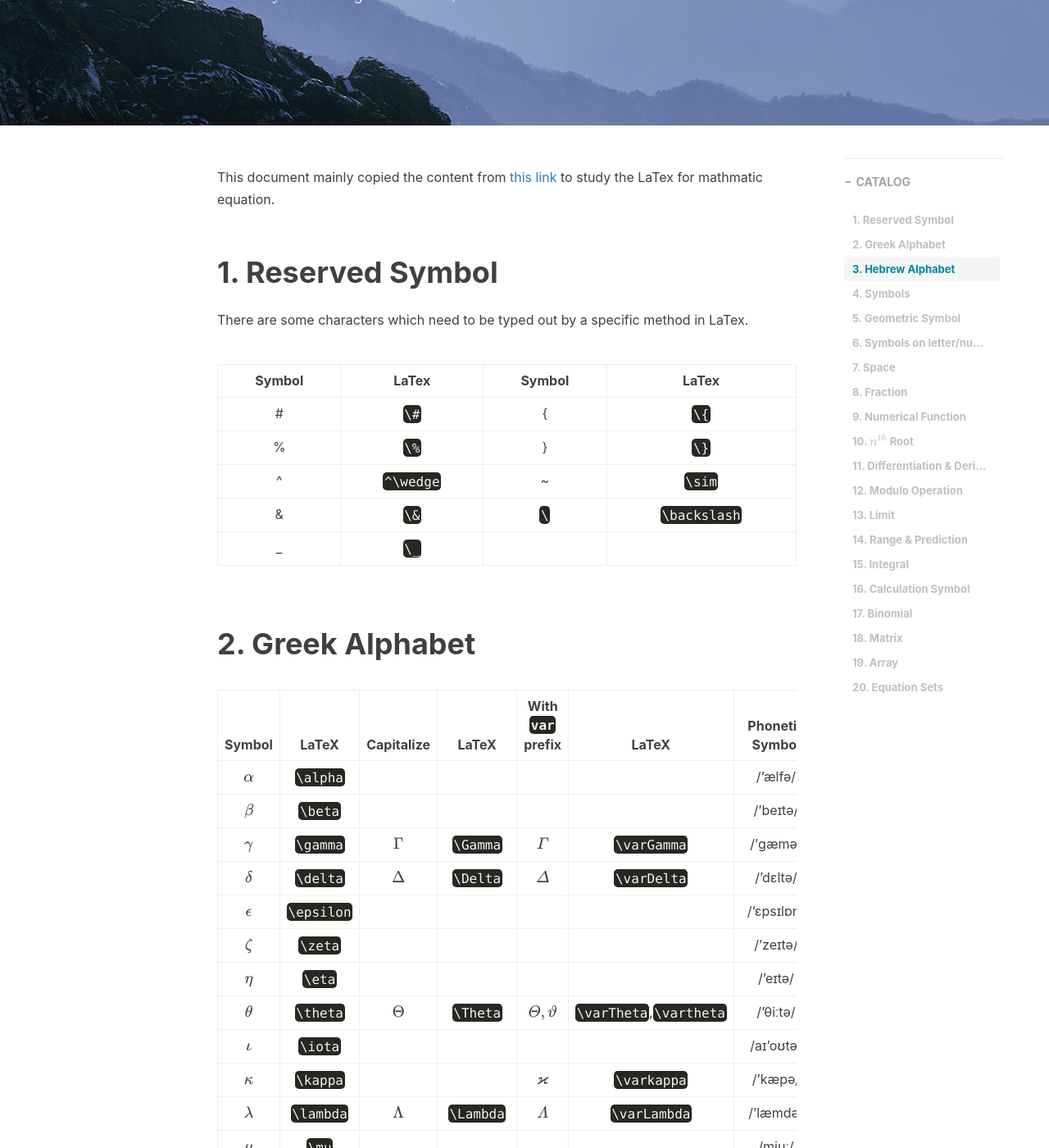
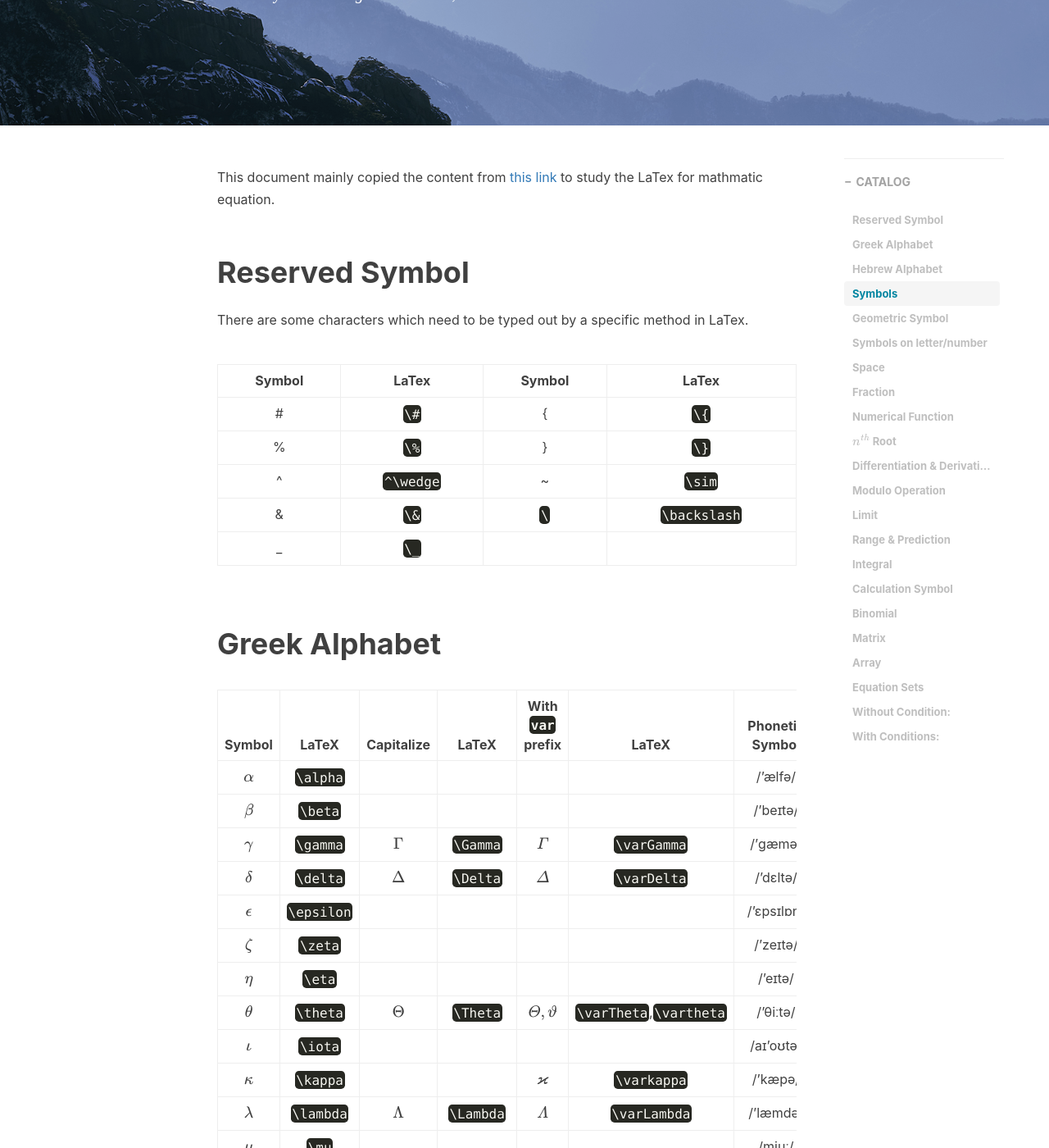
Before and after one commit to WinchellWang/winchellwang.github.io, a Jekyll site: the page built from _posts/2023-03-28-Manual_LaTex_Equation_ENG.md, in a window 1280 px wide and 1400 px high, scrolled down 533 px. Shown: the whole window at 82% size. Built offline with Jekyll 4.4.1, drawn with Linux system fonts in a browser that asks for light colours; nearby versions of some CDN libraries; comment, search, counter and statistics services are not loaded; some of the changed text lies outside the part shown.

Commit message:
Update 2023-03-28-Manual_LaTex_Equation_ENG.md

````diff
--- a/_posts/2023-03-28-Manual_LaTex_Equation_ENG.md
+++ b/_posts/2023-03-28-Manual_LaTex_Equation_ENG.md
@@ -14,7 +14,7 @@
 
 This document mainly copied the content from [this link](http://www.uinio.com/Math/LaTex/) to study the LaTex for mathmatic equation.
 
-# 1. Reserved Symbol
+# Reserved Symbol
 There are some characters which need to be typed out by a specific method in LaTex.
 
 |Symbol|LaTex|Symbol|LaTex|
@@ -25,7 +25,7 @@
 |&|`\&`|`\`|`\backslash`|
 |_|`\_`|
 
-# 2. Greek Alphabet
+# Greek Alphabet
 
 |Symbol|LaTeX|Capitalize|LaTeX|With `var` prefix|LaTeX|Phonetic Symbol|
 |:---:|:---:|:---:|:---:|:---:|:---:|:---:|
@@ -55,7 +55,7 @@
 |$\omega$|`\omega`|$\Omega$|`\Omega`|$\varOmega$|`\varOmega`|/oʊˈmeɪɡə/|
 |$\digamma$|`\digamma`|||||/daɪ'gæmə/|
 
-# 3. Hebrew Alphabet
+# Hebrew Alphabet
 
 |Symbol|LaTex|English|
 |:---:|:---:|:---:|
@@ -64,7 +64,7 @@
 |$\gimel$|`\gimel`|gimel|
 |$\daleth$|`\daleth`|daleth|
 
-# 4. Symbols
+# Symbols
 
 |Symbol|LaTex|Symbol|LaTex|
 |:---:|:---:|:---:|:---:|
@@ -127,7 +127,7 @@
 |$\nsubseteq$|`\nsubseteq`|$\Rightarrow$|`\Rightarrow`|
 |$\leftarrow$|`\leftarrow`|$\iff$|`\iff`|
 
-# 5. Geometric Symbol
+# Geometric Symbol
 
 |Symbol|LaTex|Symbol|LaTex|
 |:---:|:---:|:---:|:---:|
@@ -144,7 +144,7 @@
 |$\blacktriangle$|`\blacktriangle`|$\blacktriangledown$|`\blacktriangledown`|
 |$\blacktriangleleft$|`\blacktriangleleft`|$\blacktriangleright$|`\blacktriangleright`|
 
-# 6. Symbols on letter/number
+# Symbols on letter/number
 
 |Symbol|LaTex|Symbol|LaTex|
 |:---:|:---:|:---:|:---:|
@@ -155,7 +155,7 @@
 |$\overbrace{ 1+2+\cdots+100 }^{5050}$|`\overbrace{ 1+2+\cdots+100 }^{5050}`|
 |$\underbrace{ a+b+\cdots+z }_{26}$|`\underbrace{ a+b+\cdots+z }_{26}`|
 
-# 7. Space
+# Space
 The distance of a space is defined as `em`, and the actual size of `em` is changing with the font size.
 
 |Size|Example|LaTex|
@@ -168,7 +168,7 @@
 |No Space|$ab$|`ab`|
 |Tight Close|$a\!b$|`a\!b`|
 
-# 8. Fraction
+# Fraction
 
 |Example|Latex|
 |:---:|:---:|
@@ -177,7 +177,7 @@
 |$\dfrac{2}{4} = 0.5 \qquad \dfrac{2}{c + \dfrac{2}{d + \dfrac{2}{4}}} = a$|`\dfrac{2}{4} = 0.5 \qquad \dfrac{2}{c + \dfrac{2}{d + \dfrac{2}{4}}} = a`|
 |$\cfrac{2}{c + \cfrac{2}{d + \cfrac{2}{4}}} = a$|`\cfrac{2}{c + \cfrac{2}{d + \cfrac{2}{4}}} = a`|
 
-# 9. Numerical Function
+# Numerical Function
 
 |Example|Latex|
 |:---:|:---:|
@@ -198,14 +198,14 @@
 |:---:|:---:|
 |$\operatorname{mydefine}x$|`\operatorname{mydefine}x`|
 
-# 10. $n^{th}$ Root
+# $n^{th}$ Root
 
 |Symbol|LaTex|Symbol|LaTex|
 |:---:|:---:|:---:|:---:|
 |$\surd$|`\surd`|$\sqrt{\pi}$|`\sqrt{\pi}`|
 |$\sqrt[n]{\pi}$|`\sqrt[n]{\pi}`|$\sqrt[3]{\frac{x^3+y^3}{2}}$|`\sqrt[3]{\frac{x^3+y^3}{2}}`|
 
-# 11. Differentiation & Derivatives
+# Differentiation & Derivatives
 
 |Symbol|LaTex|
 |:---:|:---:|
@@ -213,7 +213,7 @@
 |$dy/dx, \mathrm{d}y/\mathrm{d}x, \frac{dy}{dx}, \frac{\mathrm{d}y}{\mathrm{d}x}, \frac{\partial^2}{\partial x_1\partial x_2}y$|`dy/dx, \mathrm{d}y/\mathrm{d}x, \frac{dy}{dx}, \frac{\mathrm{d}y}{\mathrm{d}x}, \frac{\partial^2}{\partial x_1\partial x_2}y`|
 |$\prime, \backprime, f^\prime, f', f'', f^{(3)}, \dot y, \ddot y$|`\prime, \backprime, f^\prime, f', f'', f^{(3)}, \dot y, \ddot y`|
 
-# 12. Modulo Operation
+# Modulo Operation
 
 |Symbol|LaTex|
 |:---:|:---:|
@@ -222,14 +222,14 @@
 |$\gcd(m, n), \operatorname{lcm}(m, n)$|`\gcd(m, n), \operatorname{lcm}(m, n)`|
 |$\mid, \nmid, \shortmid, \nshortmid$|`\mid, \nmid, \shortmid, \nshortmid`|
 
-# 13. Limit
+# Limit
 
 |Symbol|LaTex|
 |:---:|:---:|
 |$\lim_{n \to \infty}x_n$|`\lim_{n \to \infty}x_n`|
 |$\textstyle \lim_{n \to \infty}x_n$|`\textstyle \lim_{n \to \infty}x_n`|
 
-# 14. Range & Prediction
+# Range & Prediction
 
 |Symbol|LaTex|
 |:---:|:---:|
@@ -238,7 +238,7 @@
 |$\dim p, \deg q, \det m, \ker\phi$|`\dim p, \deg q, \det m, \ker\phi`|
 |$\Pr j, \hom l, \lVert z \rVert, \arg z$|`\Pr j, \hom l, \lVert z \rVert, \arg z`|
 
-# 15. Integral
+# Integral
 
 |Example|LaTex|
 |:---:|:---:|
@@ -253,7 +253,7 @@
 
 >`\int\_{}^{}` is used for single integral, double integral is `\iint\_{}^{}`, and so on, until quadruple integral.
 
-# 16. Calculation Symbol
+# Calculation Symbol
 
 |Type|Symbol|LaTex|
 |:---:|:---:|:---:|
@@ -265,7 +265,7 @@
 |Conjunction|$\bigwedge_{a}^{b}$|`\bigwedge_{a}^{b}`|
 |Sum|$\sum_{a}^{b}$|`\sum_{a}^{b}`|
 
-# 17. Binomial
+# Binomial
 
 |Type|Example|LaTex|
 |:---:|:---:|:---:|
@@ -273,7 +273,7 @@
 |Smaller Binomial Cofficient|$\tbinom{n}{k}$|`\tbinom{n}{k}`|
 |Larger Binomial Cofficient|$\dbinom{n}{k}$|`\dbinom{n}{k}`|
 
-# 18. Matrix
+# Matrix
 
 |Example|LaTex|
 |:---:|:---|
@@ -285,8 +285,9 @@
 |$$\begin{pmatrix}x & y \\z & v\end{pmatrix}$$|`\begin{pmatrix}`<br>`x & y \\`<br>`z & v`<br>`\end{pmatrix}`|
 |$$\bigl( \begin{smallmatrix}a&b\\c&d\end{smallmatrix} \bigr)$$|`\bigl( \begin{smallmatrix}`<br>`a&b\\`<br>`c&d`<br>`\end{smallmatrix} \bigr)`|
 
-# 19. Array
-Example:<br>
+# Array
+Example:
+
 $$
 \begin{array}{ | c | c | c | }
 a & b & S \\
@@ -310,7 +311,10 @@
 \end{array}
 ```
 
-# 20. Equation Sets
+# Equation Sets
+
+## Without Condition:
+
 $$
 \begin{cases}
 3x + 5y + z \\
@@ -318,3 +322,31 @@
 -6x + 3y + 2z
 \end{cases}
 $$
+
+LaTex:
+```
+\begin{cases}
+3x + 5y + z \\
+7x - 2y + 4z \\
+-6x + 3y + 2z
+\end{cases}
+```
+
+## With Conditions:
+
+$$
+f(n) =
+\begin{cases}
+n/2, & \text{if }n\text{ is even} \\
+3n+1, & \text{if }n\text{ is odd}
+\end{cases}
+$$
+
+Latex:
+```
+f(n) =
+\begin{cases}
+n/2, & \text{if }n\text{ is even} \\
+3n+1, & \text{if }n\text{ is odd}
+\end{cases}
+```
````
